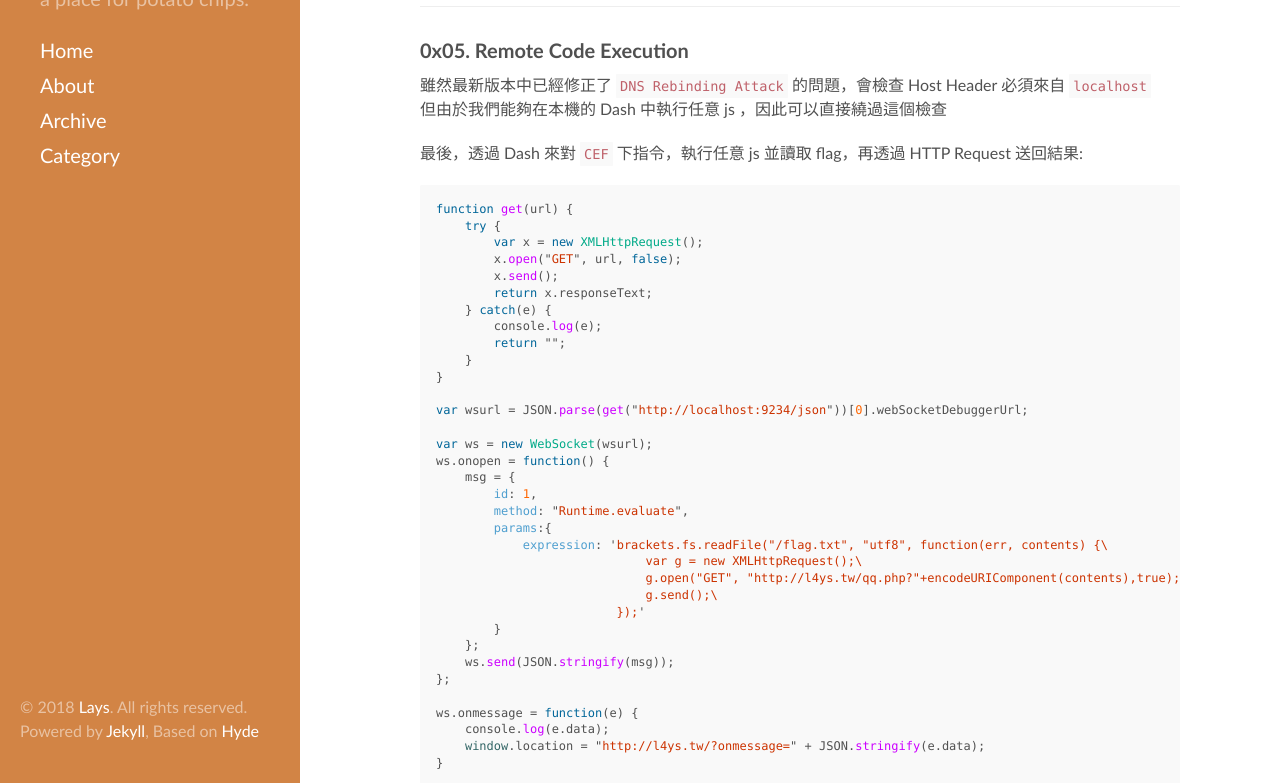
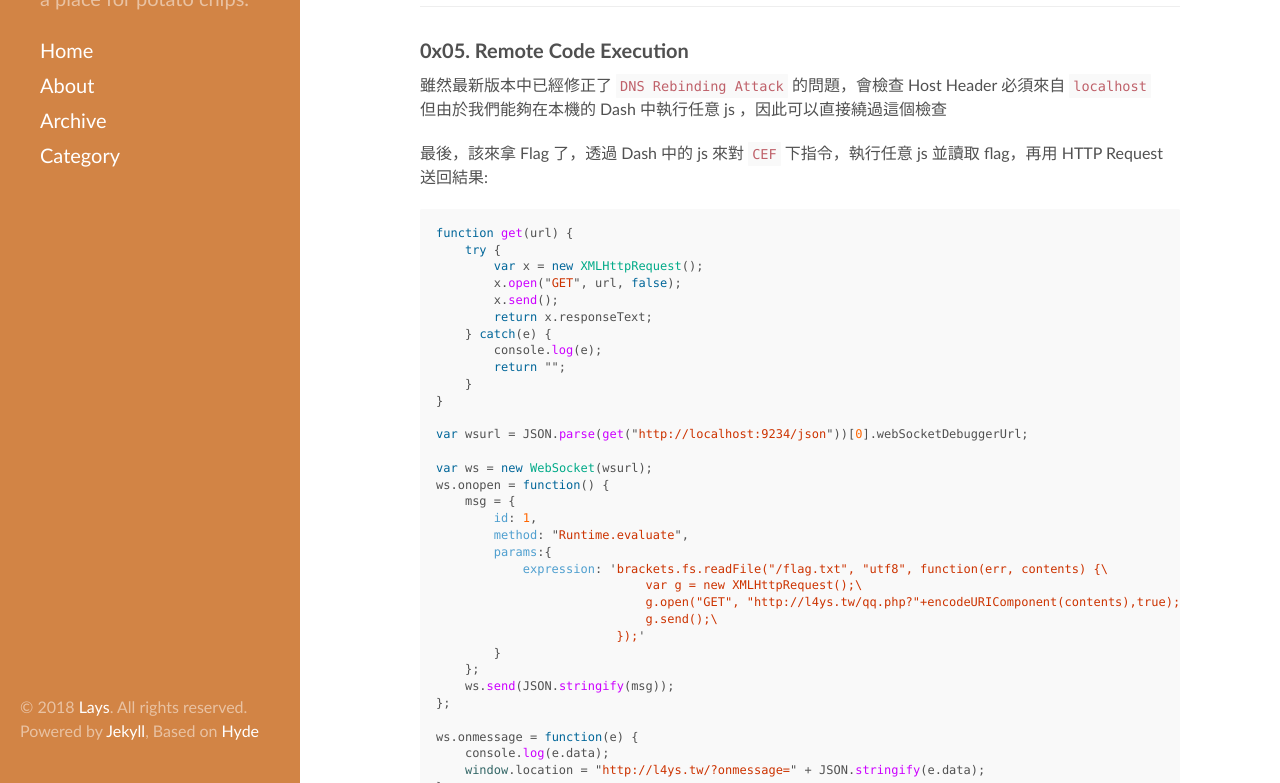
Before and after one commit to L4ys/l4ys.github.io, a Jekyll site: the page built from _posts/2018-07-30-realworld-ctf-2018-doc2own.md, in a window 1280 px wide and 900 px high, scrolled down 6020 px, cut to the strip 117-900 px from the top of the window. Built offline with Jekyll 4.4.1, drawn with Linux system fonts in a browser that asks for light colours; comment, search, counter and statistics services are not loaded.

Commit message:
[EDIT] 2018-07-30-realworld-ctf-2018-doc2own.md

````diff
--- a/_posts/2018-07-30-realworld-ctf-2018-doc2own.md
+++ b/_posts/2018-07-30-realworld-ctf-2018-doc2own.md
@@ -157,7 +157,7 @@ ws.onopen = function() {
 雖然最新版本中已經修正了 `DNS Rebinding Attack` 的問題，會檢查 Host Header 必須來自 `localhost`
 但由於我們能夠在本機的 Dash 中執行任意 js ，因此可以直接繞過這個檢查
 
-最後，透過 Dash 來對 `CEF` 下指令，執行任意 js 並讀取 flag，再透過 HTTP Request 送回結果:
+最後，該來拿 Flag 了，透過 Dash 中的 js 來對 `CEF` 下指令，執行任意 js 並讀取 flag，再用 HTTP Request 送回結果:
 
 ```javascript
 function get(url) {
````
